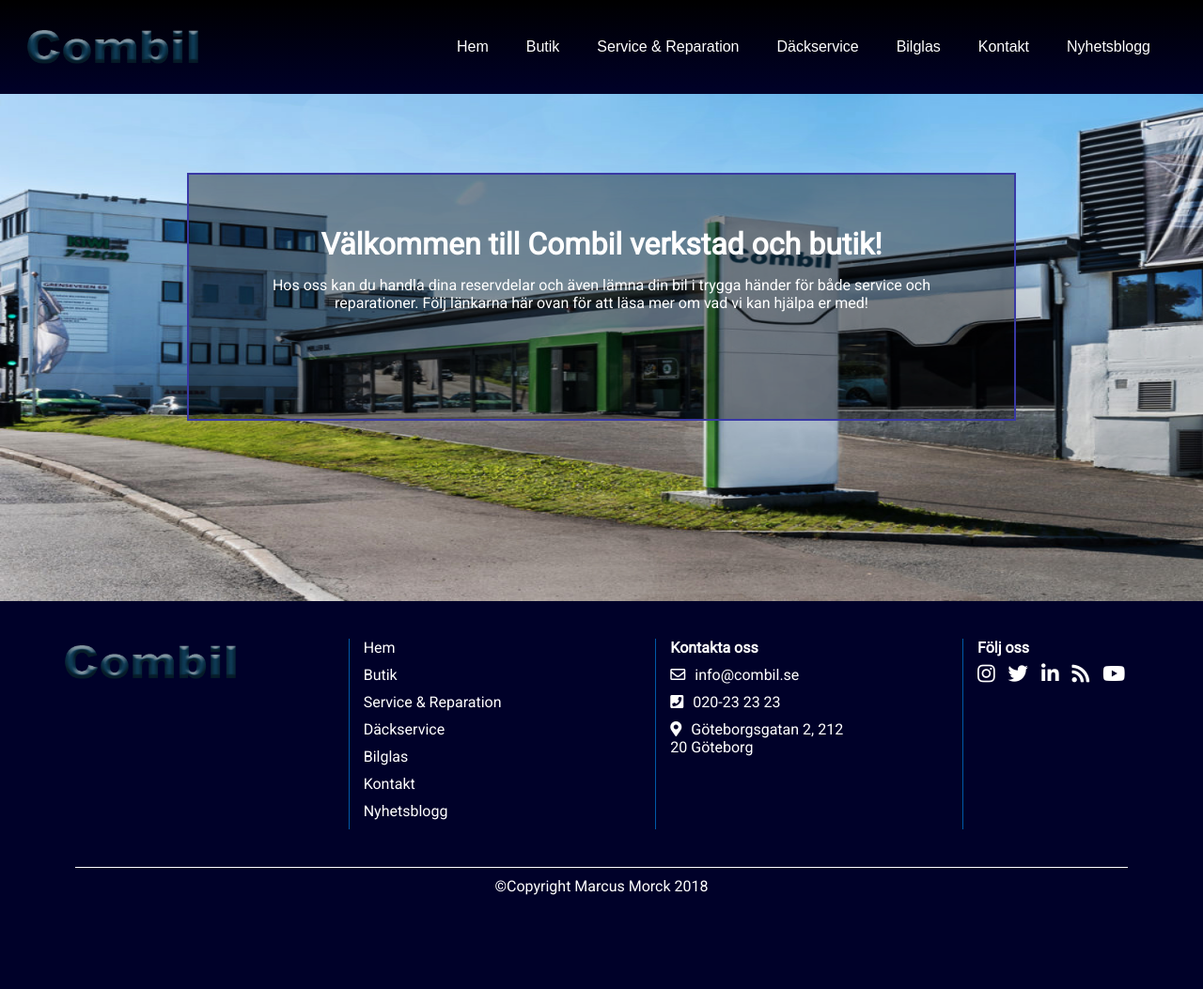
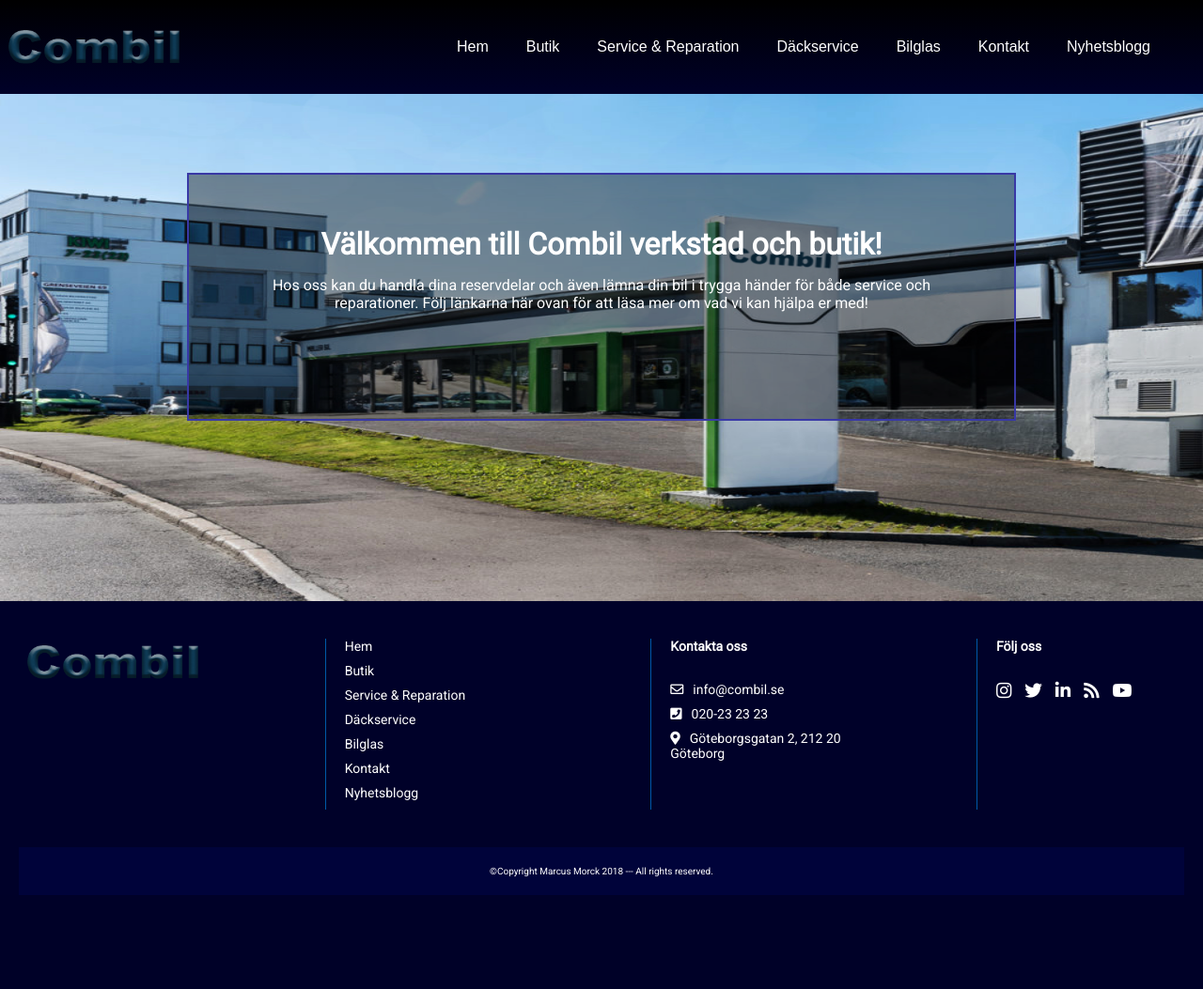
Before and after one commit to marcusMorck/combil, a PHP site: page / in a window 1280 px wide. Shown: the whole page at 94% size. After the commit the page ends 953 px from the top, so only its background shows below. Run offline with PHP 8.4, Linux system fonts and the light colour scheme; data that the repository does not hold is empty; some libraries are stand-ins or nearby versions.

Commit message:
work on footer

```diff
--- a/assets/css/general.css
+++ b/assets/css/general.css
@@ -168,7 +168,6 @@
 .logo {
   width: 200px;
   height: 50px;
-  margin-left: 20px;
 }
 
 .logo img {
@@ -259,17 +258,52 @@
   color: #fff;
 }
 footer .footer-container {
-  padding: 40px;
   display: flex;
   justify-content: space-between;
   flex-wrap: wrap;
+  padding: 40px 20px 0 20px;
+}
+footer .footer-container div {
+  width: 200px;
+  border-left: 1px #0059a7 solid;
+  padding-left: 20px;
+}
+footer .footer-container div a {
+  color: #fff;
+  text-decoration: none;
+  font-size: 14px;
+  margin-bottom: 10px;
+}
+footer .footer-container div a:hover {
+  color: #4668bf;
+}
+footer .footer-container div h4 {
+  font-size: 14px;
+  margin-bottom: 30px;
+}
+footer .footer-container div p {
+  margin-bottom: 10px;
+  font-size: 14px;
+}
+footer .footer-container div i {
+  margin-right: 10px;
+}
+footer .footer-container .footer-links {
+  display: flex;
+  flex-direction: column;
 }
 footer .footer-container .copyright {
+  display: flex;
+  align-content: center;
+  justify-content: center;
   width: 100%;
-  text-align: center;
-  border-top: solid 1px #fff;
-  padding: 10px;
-  margin: 40px;
+  padding: 20px;
+  margin-top: 40px;
+  background-color: #00033a;
+}
+footer .footer-container .copyright p {
+  font-size: 10px;
+  margin: 0;
 }
 footer .footer-container div:first-child {
   border: none;
@@ -277,26 +311,6 @@
 }
 footer .footer-container div:last-child {
   border-left: none;
-}
-footer .footer-container div {
-  width: 200px;
-  border-left: 1px #0059a7 solid;
-  padding-left: 15px;
-}
-footer .footer-container div i {
-  margin-right: 10px;
-}
-footer .footer-container div a {
-  color: #fff;
-  text-decoration: none;
-  display: flex;
-  margin-bottom: 10px;
-}
-footer .footer-container div h4 {
-  margin-bottom: 10px;
-}
-footer .footer-container div p {
-  margin-bottom: 10px;
 }
 
 /*-------------------------------------
--- a/assets/sass/components/_logo.scss
+++ b/assets/sass/components/_logo.scss
@@ -1,7 +1,7 @@
 .logo{
     width:  200px;
     height: 50px;
-    margin-left: 20px;
+
 }
 
 .logo img{
--- a/footer.php
+++ b/footer.php
@@ -3,7 +3,7 @@
                 <div class="logo">
                     <img src="images/combil-logo.png" />
                 </div>
-                <div>
+                <div class="footer-links">
                     <a href="/">Hem</a>
                     <a href="/butik">Butik</a>
                     <a href="/service&reparation">Service & Reparation</a>
@@ -20,14 +20,14 @@
                 </div>
                 <div>
                     <h4>Följ oss</h4>
-                    <i class="fab fa-instagram fa-lg"></i>
-                    <i class="fab fa-twitter fa-lg"></i>
-                    <i class="fab fa-linkedin-in fa-lg"></i>
-                    <i class="fas fa-rss fa-lg"></i>
-                    <i class="fab fa-youtube fa-lg"></i>
+                    <a href="#"><i class="fab fa-instagram fa-lg"></i></a>
+                    <a href="#"><i class="fab fa-twitter fa-lg"></i></a>
+                    <a href="#"><i class="fab fa-linkedin-in fa-lg"></i></a>
+                    <a href="#"><i class="fas fa-rss fa-lg"></i></a>
+                    <a href="#"><i class="fab fa-youtube fa-lg"></i></a>
                 </div>
                 <div class="copyright">
-                    <p>	&copy;Copyright Marcus Morck <?php echo date('Y'); ?></p>
+                    <p>	&copy;Copyright Marcus Morck <?php echo date('Y'); ?> --- All rights reserved.</p>
                 </div>
             </div>
         </footer>
```
Also changed, not shown: assets/sass/layout/_footer.scss (+42 -29 lines), 1 other file.
